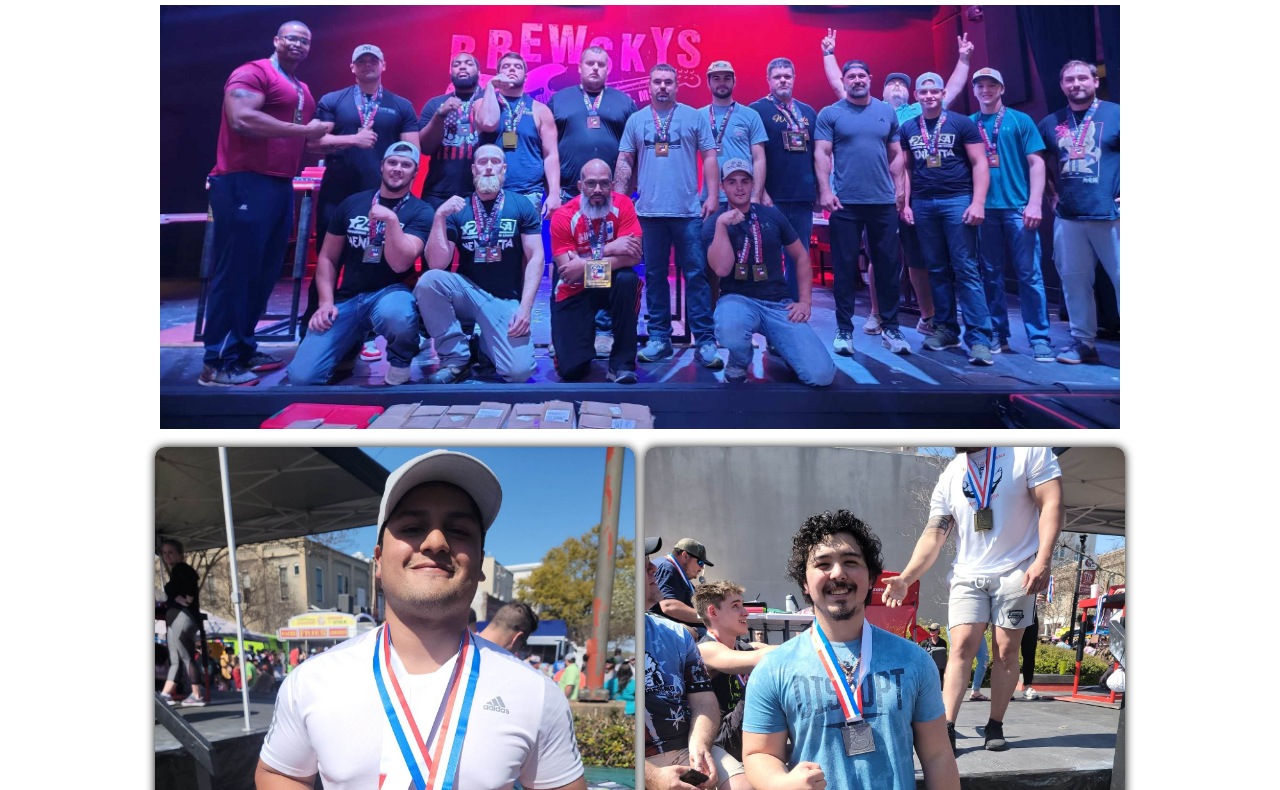
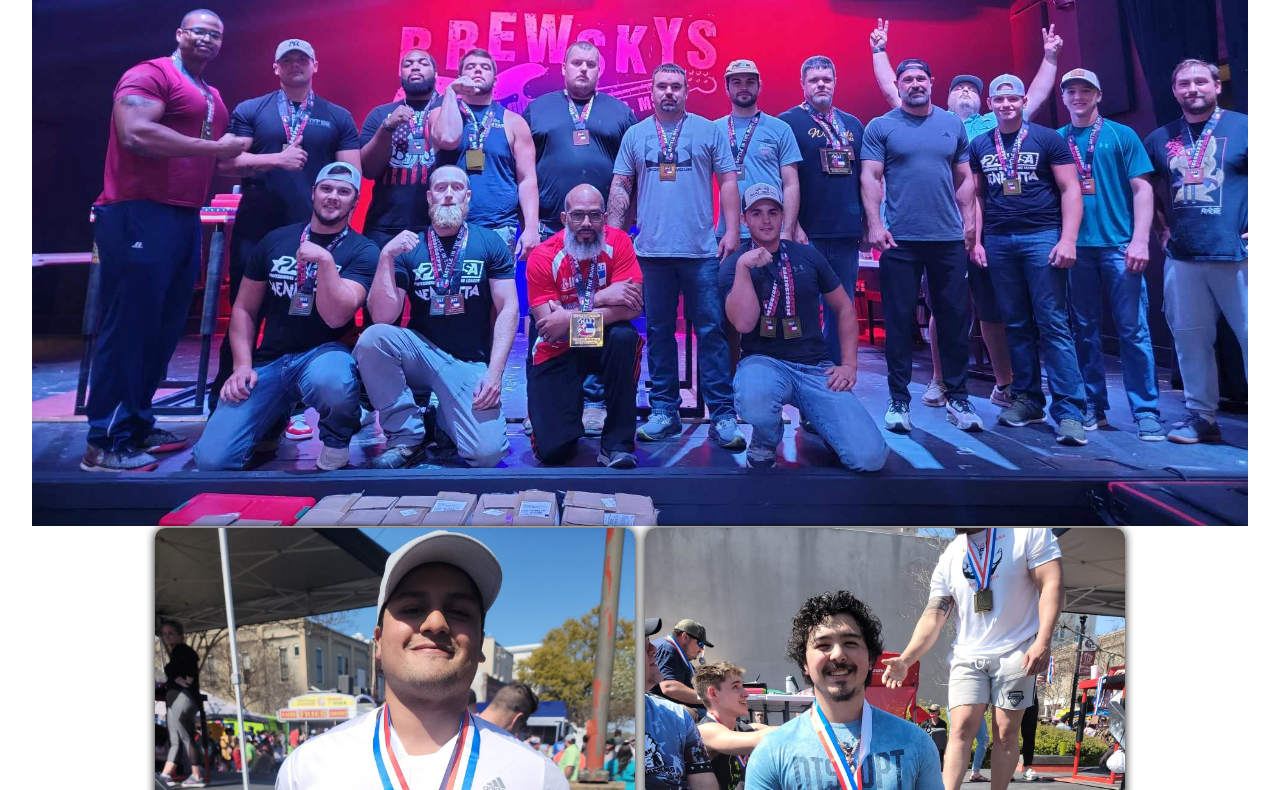
Before and after one commit to KillerKodyCodes/Sports_Team_Page, a plain HTML site: page index.html in a window 1280 px wide. Shown: the part 303-1093 px from the top of the page. Drawn offline with Linux system fonts and the light colour scheme.

Commit message:
fix: main image shrinking too much.

```diff
--- a/stylesheets/main.css
+++ b/stylesheets/main.css
@@ -61,11 +61,10 @@ ul a {
     max-width: 100vw; /* Set maximum width to 100% */
     max-height: 100vh; /* Set maximum height to 100% of the viewport height */
     overflow: hidden; /* Hide any overflowing content */
-    margin: 1rem 10rem;
 }
 
 #mainImage img {
-    max-width: 100%; /* Ensure the image inside scales down proportionally */
+    max-width: 95%; /* Ensure the image inside scales down proportionally */
     height: auto; /* Maintain the image's aspect ratio */
 }
 
```
